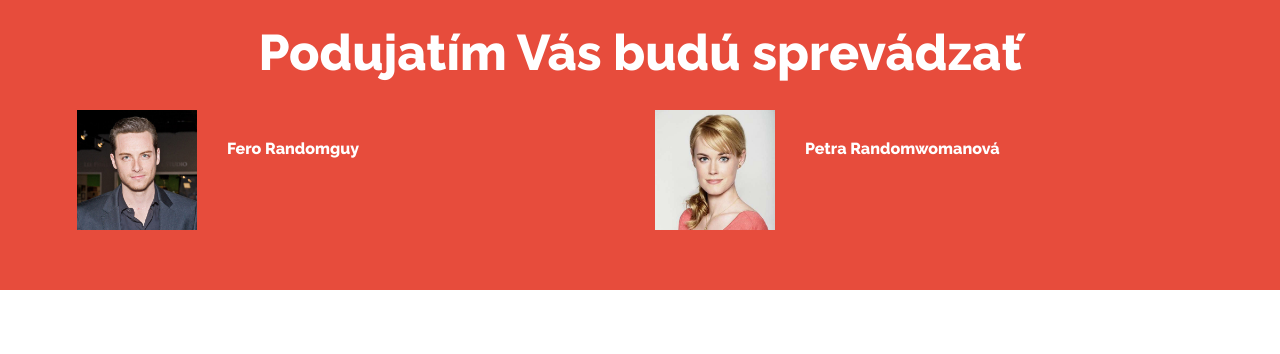
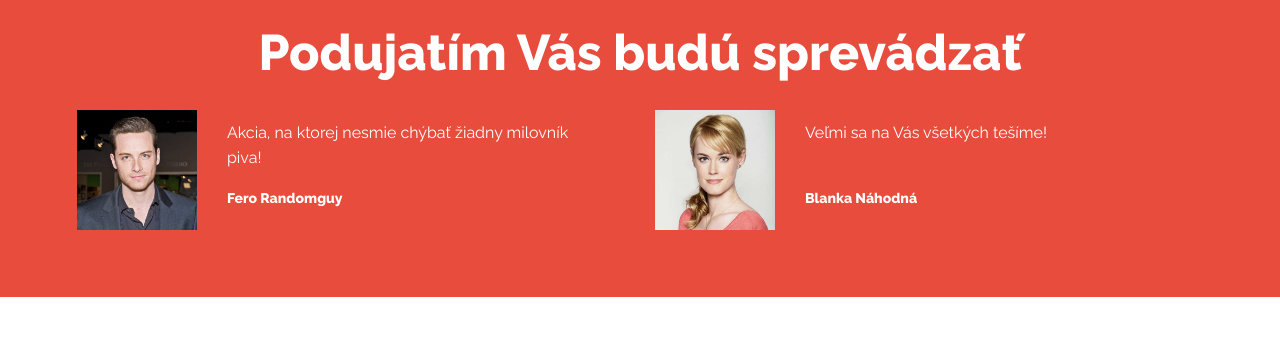
Before and after one commit to githubtzpr1/One-Page, a plain HTML site: page index.html in a window 1280 px wide. Shown: the part 2840-3194 px from the top of the page. Drawn offline with Linux system fonts and the light colour scheme.

Commit message:
upravy_1

```diff
--- a/index.html
+++ b/index.html
@@ -153,22 +153,26 @@
           <div class="col-sm-6 col-md-6 wow fadeIn" data-wow-duration="0.80s">
             <div class="client">
               <div class="client-img">
-                <img src="assets/img/clients/random_guy1.jpg" alt="">
+                <img src="assets/img/clients/random_guy1.jpg" alt="moderator">
               </div>
               <div class="info-client">
 
-                <h4 class="name">Fero Randomguy</h4>
+                <blockquote><p>Akcia, na ktorej nesmie chýbať žiadny milovník piva!</p>
+       <footer><strong>Fero Randomguy </strong> </footer>
+      </blockquote>
               </div>
             </div>
           </div>
           <div class="col-sm-6 col-md-6 wow fadeIn" data-wow-duration="0.80s" data-wow-delay=".40s">
             <div class="client">
               <div class="client-img">
-                <img src="assets/img/clients/random_woman1.jpg" alt="">
+                <img src="assets/img/clients/random_woman1.jpg" alt="moderatorka">
               </div>
               <div class="info-client">
-
-              <h4 class="name">Petra Randomwomanová</h4></div>
+                <blockquote><p>Veľmi sa na Vás všetkých tešíme!
+       </p><br/>
+                <footer><strong>Blanka Náhodná </strong> </footer>
+              </div>
             </div>
           </div>
 
```
